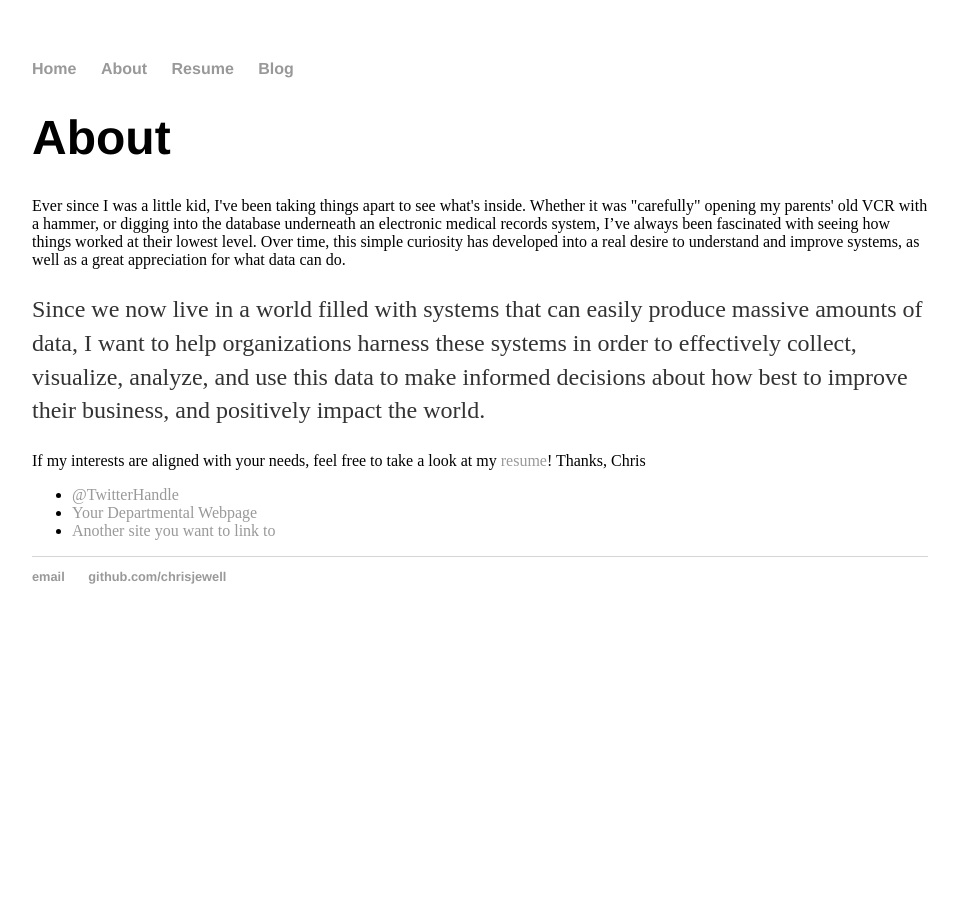
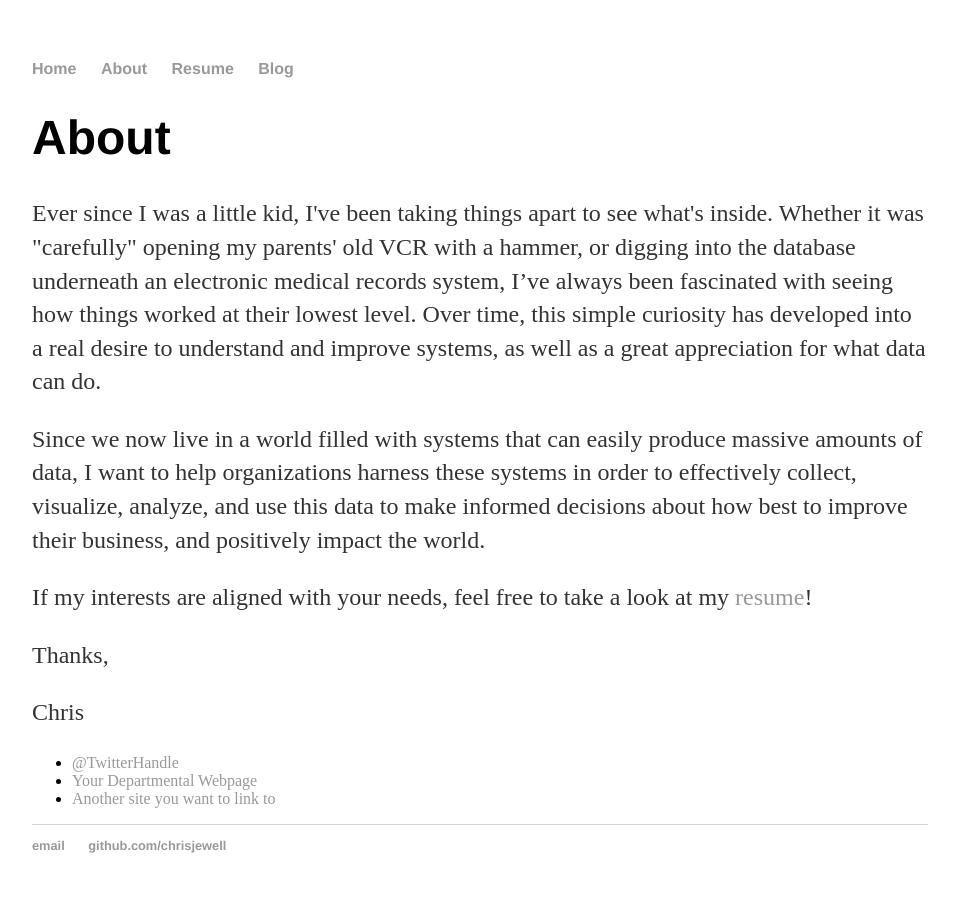
Before and after one commit to chrisjewell/chrisjewell.github.io, a Jekyll site: the page built from about/index.html, in a window 1280 px wide. Shown: the whole page, without its empty margins (160-1118 px from the left). Built offline with Jekyll 4.4.1, drawn with Linux system fonts in a browser that asks for light colours.

Commit message:
Re-format About

```diff
--- a/about/index.html
+++ b/about/index.html
@@ -5,15 +5,11 @@ title: About Chris Jewell
 
 		<div class="about">
 			<h1>About</h1>
-			Ever since I was a little kid, I've been taking things apart to see what's inside. Whether it was "carefully" opening my parents' old VCR with a hammer, or digging into the database underneath an electronic medical records system, I’ve always been fascinated with seeing how things worked at their lowest level.
-
-Over time, this simple curiosity has developed into a real desire to understand and improve systems, as well as a great appreciation for what data can do.
-<p class="m_-3434238945340770919p1"><span class="m_-3434238945340770919s1">Since we now live in a world filled with systems that can easily produce massive amounts of data,</span> I want to help organizations harness these systems in order to effectively collect, visualize, analyze, and use this data to make informed decisions about how best to improve their business, and positively impact the world.</p>
-If my interests are aligned with your needs, feel free to take a look at my <a href="/resume/Chris_Jewell_Resume.pdf">resume</a>!
-
-Thanks,
-
-Chris
+			<p>Ever since I was a little kid, I've been taking things apart to see what's inside. Whether it was "carefully" opening my parents' old VCR with a hammer, or digging into the database underneath an electronic medical records system, I’ve always been fascinated with seeing how things worked at their lowest level. Over time, this simple curiosity has developed into a real desire to understand and improve systems, as well as a great appreciation for what data can do.
+			<p>Since we now live in a world filled with systems that can easily produce massive amounts of data, I want to help organizations harness these systems in order to effectively collect, visualize, analyze, and use this data to make informed decisions about how best to improve their business, and positively impact the world.</p>
+			<p>If my interests are aligned with your needs, feel free to take a look at my <a href="/resume/Chris_Jewell_Resume.pdf">resume</a>!</p>
+			<p>Thanks,</p>
+			<p>Chris</p>
 
 			<ul class="contacts">
 				<li><a href="#">@TwitterHandle</a></li>
```
